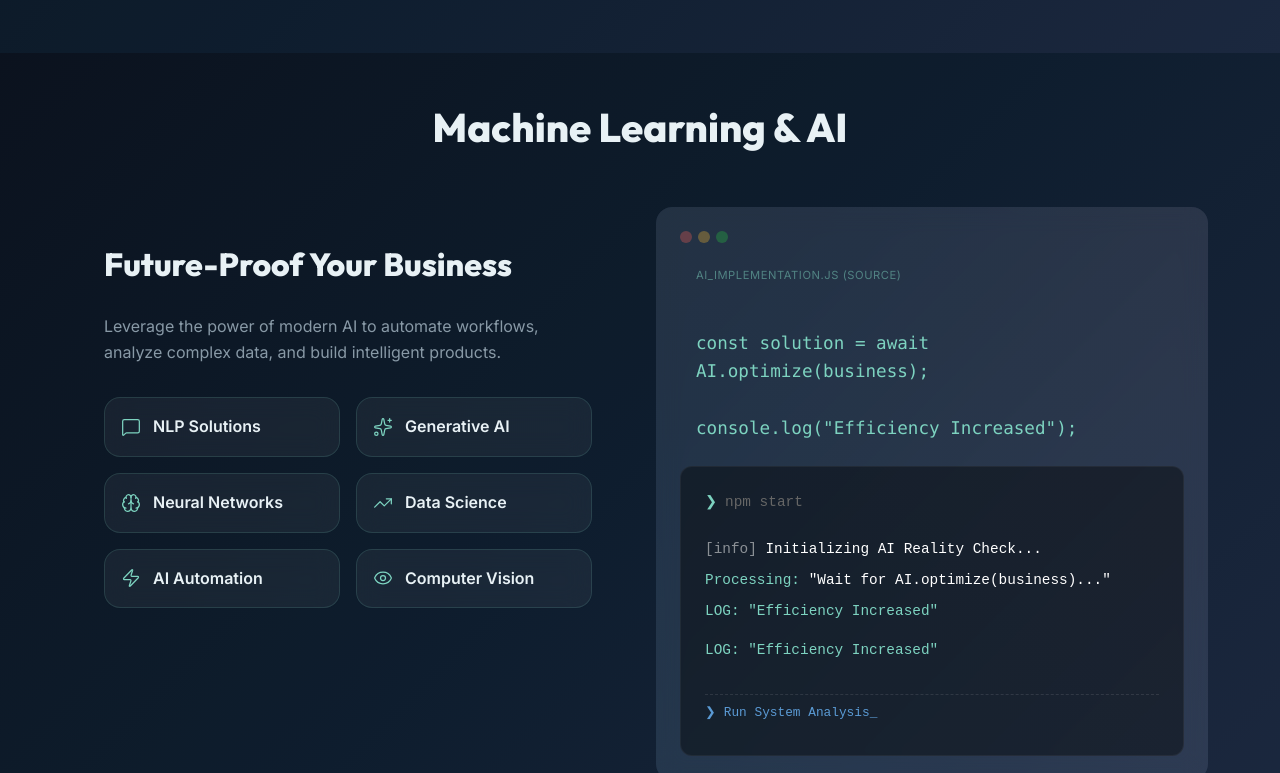
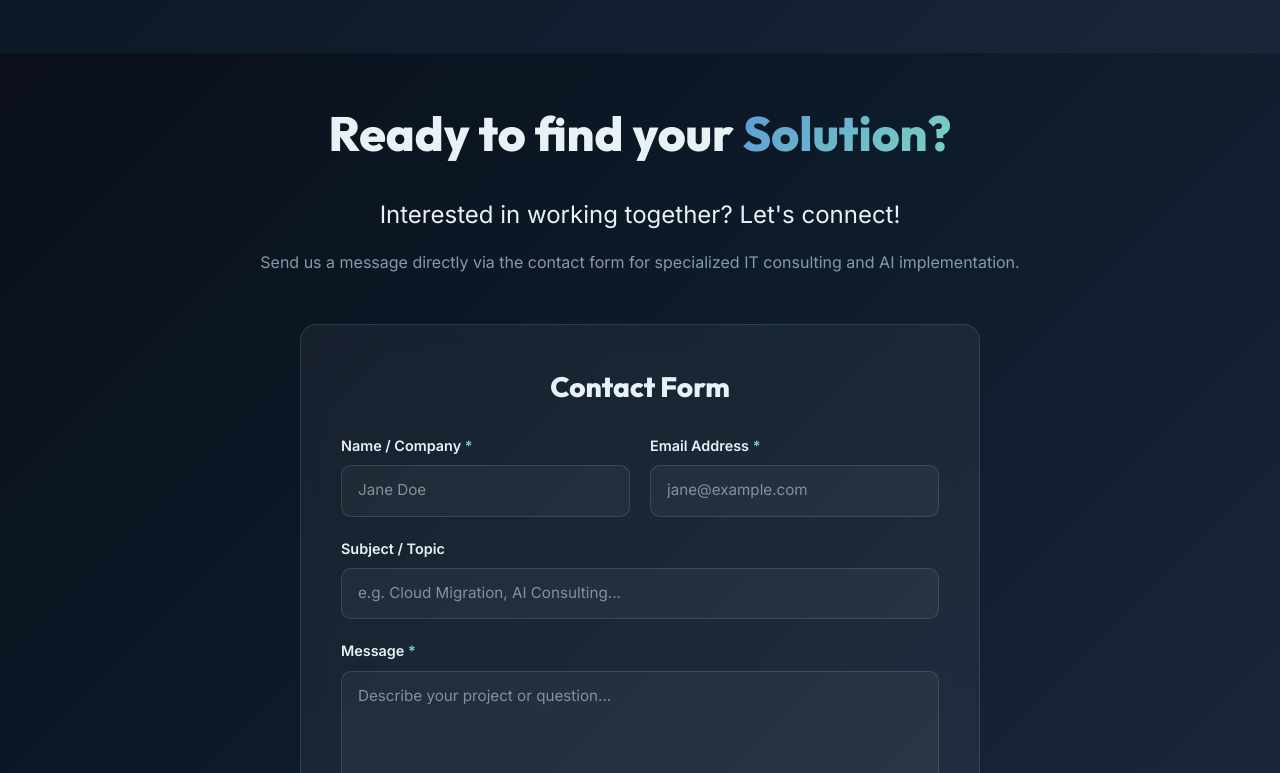
Before and after one commit to foozy74/thesolution.at, a Next.js app: page /en in a window 1280 px wide. Shown: the part 1547-2320 px from the top of the page. Built offline with nearby package versions, Linux system fonts and the light colour scheme.

Commit message:
refactor(home): remove machine learning & ai section

```diff
--- a/app/[locale]/page.tsx
+++ b/app/[locale]/page.tsx
@@ -3,18 +3,15 @@
 import { useState } from "react";
 import { useTranslations } from "next-intl";
 import { Link } from "@/i18n/routing";
-import { Server, Cloud, Shield, BarChart3, MessageSquare, Sparkles, Brain, TrendingUp, Zap, Eye } from "lucide-react";
+import { Server, Cloud, Shield, BarChart3 } from "lucide-react";
 
 import { FormulaBackground } from "@/components/FormulaBackground";
 
 export default function HomePage() {
-  const [showDiagnostic, setShowDiagnostic] = useState(false);
-
   return (
     <>
       <Hero />
       <ServicesSection />
-      <AISection showDiagnostic={showDiagnostic} setShowDiagnostic={setShowDiagnostic} />
     </>
   );
 }
@@ -389,194 +386,3 @@ function ServiceCard({
     </article>
   );
 }
-
-function AISection({
-  showDiagnostic,
-  setShowDiagnostic,
-}: {
-  showDiagnostic: boolean;
-  setShowDiagnostic: (value: boolean) => void;
-}) {
-  const t = useTranslations("home");
-
-  return (
-    <section id="ai" style={{ background: "rgba(59, 130, 246, 0.02)" }} aria-labelledby="ai-heading">
-      <div className="container">
-        <h2 id="ai-heading" style={{ fontSize: "2.5rem", marginBottom: "3rem", textAlign: "center" }}>
-          {t("aiTitle")}
-        </h2>
-        <div className="grid grid-2">
-          <article style={{ padding: "2rem" }} aria-label="AI Services Overview">
-            <h3 style={{ fontSize: "2rem", marginBottom: "1.5rem" }}>{t("aiHeading")}</h3>
-            <p style={{ color: "var(--text-secondary)", marginBottom: "2rem" }}>
-              {t("aiIntro")}
-            </p>
-            <div className="grid grid-2" style={{ gap: "1rem" }} role="list">
-              <div className="glass" style={{ padding: "1rem", fontWeight: 600, display: "flex", alignItems: "center", gap: "0.75rem" }} role="listitem">
-                <MessageSquare size={20} strokeWidth={1.5} style={{ color: "var(--accent-teal)" }} />
-                {t("aiNlp")}
-              </div>
-              <div className="glass" style={{ padding: "1rem", fontWeight: 600, display: "flex", alignItems: "center", gap: "0.75rem" }} role="listitem">
-                <Sparkles size={20} strokeWidth={1.5} style={{ color: "var(--accent-teal)" }} />
-                {t("aiGen")}
-              </div>
-              <div className="glass" style={{ padding: "1rem", fontWeight: 600, display: "flex", alignItems: "center", gap: "0.75rem" }} role="listitem">
-                <Brain size={20} strokeWidth={1.5} style={{ color: "var(--accent-teal)" }} />
-                {t("aiNeural")}
-              </div>
-              <div className="glass" style={{ padding: "1rem", fontWeight: 600, display: "flex", alignItems: "center", gap: "0.75rem" }} role="listitem">
-                <TrendingUp size={20} strokeWidth={1.5} style={{ color: "var(--accent-teal)" }} />
-                {t("aiData")}
-              </div>
-              <div className="glass" style={{ padding: "1rem", fontWeight: 600, display: "flex", alignItems: "center", gap: "0.75rem" }} role="listitem">
-                <Zap size={20} strokeWidth={1.5} style={{ color: "var(--accent-teal)" }} />
-                {t("aiAuto")}
-              </div>
-              <div className="glass" style={{ padding: "1rem", fontWeight: 600, display: "flex", alignItems: "center", gap: "0.75rem" }} role="listitem">
-                <Eye size={20} strokeWidth={1.5} style={{ color: "var(--accent-teal)" }} />
-                {t("aiVision")}
-              </div>
-            </div>
-          </article>
-          <div
-            className="glass"
-            style={{ border: "none", overflow: "hidden", position: "relative", minHeight: "500px" }}
-          >
-            <div
-              style={{
-                position: "absolute",
-                inset: 0,
-                background: "linear-gradient(45deg, var(--accent-blue), var(--accent-purple))",
-                opacity: 0.1,
-                zIndex: 0,
-              }}
-            />
-            <div
-              style={{ position: "relative", zIndex: 1, padding: "1.5rem", height: "100%", display: "flex", flexDirection: "column" }}
-            >
-              <div style={{ display: "flex", gap: "6px", marginBottom: "1.5rem", opacity: 0.3 }}>
-                <div style={{ width: "12px", height: "12px", borderRadius: "50%", background: "#ff5f56" }} />
-                <div style={{ width: "12px", height: "12px", borderRadius: "50%", background: "#ffbd2e" }} />
-                <div style={{ width: "12px", height: "12px", borderRadius: "50%", background: "#27c93f" }} />
-              </div>
-              <div style={{ padding: "0 1rem 1.5rem 1rem" }}>
-                <div
-                  style={{
-                    marginBottom: "1rem",
-                    opacity: 0.5,
-                    fontSize: "0.7rem",
-                    textTransform: "uppercase",
-                    letterSpacing: "0.05em",
-                    color: "var(--accent-teal)",
-                  }}
-                >
-                  AI_IMPLEMENTATION.js (Source)
-                </div>
-                <code style={{ color: "var(--accent-teal)", fontSize: "1.1rem", lineHeight: 1.6 }}>
-                  <br />
-                  const solution = await AI.optimize(business);<br />
-                  <br />
-                  console.log(&quot;Efficiency Increased&quot;);
-                </code>
-              </div>
-              <TerminalWindow showDiagnostic={showDiagnostic} setShowDiagnostic={setShowDiagnostic} />
-            </div>
-          </div>
-        </div>
-      </div>
-    </section>
-  );
-}
-
-function TerminalWindow({
-  showDiagnostic,
-  setShowDiagnostic,
-}: {
-  showDiagnostic: boolean;
-  setShowDiagnostic: (value: boolean) => void;
-}) {
-  return (
-    <div
-      style={{
-        flex: 1,
-        background: "rgba(0,0,0,0.4)",
-        borderRadius: "12px",
-        border: "1px solid rgba(255,255,255,0.05)",
-        padding: "1.5rem",
-        fontFamily: '"JetBrains Mono", "Fira Code", monospace',
-        fontSize: "0.9rem",
-      }}
-    >
-      <div style={{ display: "flex", alignItems: "center", gap: "0.5rem", marginBottom: "1.5rem", color: "#666" }}>
-        <span style={{ color: "var(--accent-teal)" }}>❯</span>
-        <span>npm start</span>
-      </div>
-
-      <div>
-        <div style={{ color: "#fff", marginBottom: "0.5rem" }}>
-          <span style={{ opacity: 0.5 }}>[info]</span> Initializing AI Reality Check...
-        </div>
-
-        <div style={{ color: "#fff", marginBottom: "0.5rem" }}>
-          <span style={{ color: "var(--accent-teal)" }}>Processing:</span> &quot;Wait for AI.optimize(business)...&quot;
-        </div>
-
-        <div style={{ color: "var(--accent-teal)", marginBottom: "1rem" }}>
-          <span style={{ color: "var(--accent-teal)" }}>LOG:</span> &quot;Efficiency Increased&quot;
-        </div>
-
-        <div style={{ color: "var(--accent-teal)", marginBottom: "1rem" }}>
-          <span style={{ color: "var(--accent-teal)" }}>LOG:</span> &quot;Efficiency Increased&quot;
-        </div>
-
-        {!showDiagnostic ? (
-          <div
-            onClick={() => setShowDiagnostic(true)}
-            style={{
-              cursor: "pointer",
-              color: "var(--accent-blue)",
-              marginTop: "2rem",
-              padding: "0.5rem 0",
-              borderTop: "1px dashed rgba(255,255,255,0.1)",
-              fontSize: "0.8rem",
-              display: "flex",
-              alignItems: "center",
-              gap: "0.5rem",
-            }}
-          >
-            <span className="animate-pulse">❯</span> Run System Analysis_
-          </div>
-        ) : (
-          <div
-            className="animate-in fade-in slide-in-from-top-4"
-            style={{
-              marginTop: "2rem",
-              background: "rgba(59, 130, 246, 0.1)",
-              borderLeft: "3px solid var(--accent-blue)",
-              padding: "1rem",
-            }}
-          >
-            <div style={{ color: "var(--accent-blue)", fontWeight: 700, fontSize: "0.75rem", textTransform: "uppercase", marginBottom: "0.5rem" }}>
-              System Diagnosis: Satire Detected
-            </div>
-            <p style={{ color: "var(--text-primary)", fontSize: "0.85rem", marginBottom: "1rem", lineHeight: 1.4 }}>
-              This code parodies the naive notion that complex business problems can be magically solved by simply calling an{" "}
-              <code>optimize()</code> function.
-            </p>
-            <ul style={{ listStyle: "none", padding: 0, fontSize: "0.8rem", color: "var(--text-secondary)" }}>
-              <li style={{ marginBottom: "0.25rem" }}>• Success is assumed here, not measured.</li>
-              <li style={{ marginBottom: "0.25rem" }}>• No true understanding of the problem required.</li>
-              <li style={{ marginBottom: "0.25rem" }}>• Real AI solutions require precision & depth.</li>
-            </ul>
-            <div
-              onClick={() => setShowDiagnostic(false)}
-              style={{ marginTop: "1rem", fontSize: "0.7rem", opacity: 0.5, cursor: "pointer", textAlign: "right" }}
-            >
-              [Close Diagnosis]
-            </div>
-          </div>
-        )}
-      </div>
-    </div>
-  );
-}
--- a/components/Navbar.tsx
+++ b/components/Navbar.tsx
@@ -109,9 +109,6 @@ export function Navbar() {
             <NavLink href="/#services" pathname={pathname}>{t("services")}</NavLink>
           </li>
           <li>
-            <NavLink href="/#ai" pathname={pathname}>{t("aiMl")}</NavLink>
-          </li>
-          <li>
             <NavLink href="/tools/solution" pathname={pathname}>{t("solution")}</NavLink>
           </li>
           <li>
@@ -146,9 +143,6 @@ export function Navbar() {
         <ul style={{ display: "flex", flexDirection: "column", gap: "1rem", listStyle: "none", margin: 0, padding: 0 }}>
           <li>
             <NavLink href="/#services" pathname={pathname} mobile>{t("services")}</NavLink>
-          </li>
-          <li>
-            <NavLink href="/#ai" pathname={pathname} mobile>{t("aiMl")}</NavLink>
           </li>
           <li>
             <NavLink href="/tools/solution" pathname={pathname} mobile>{t("solution")}</NavLink>
```
